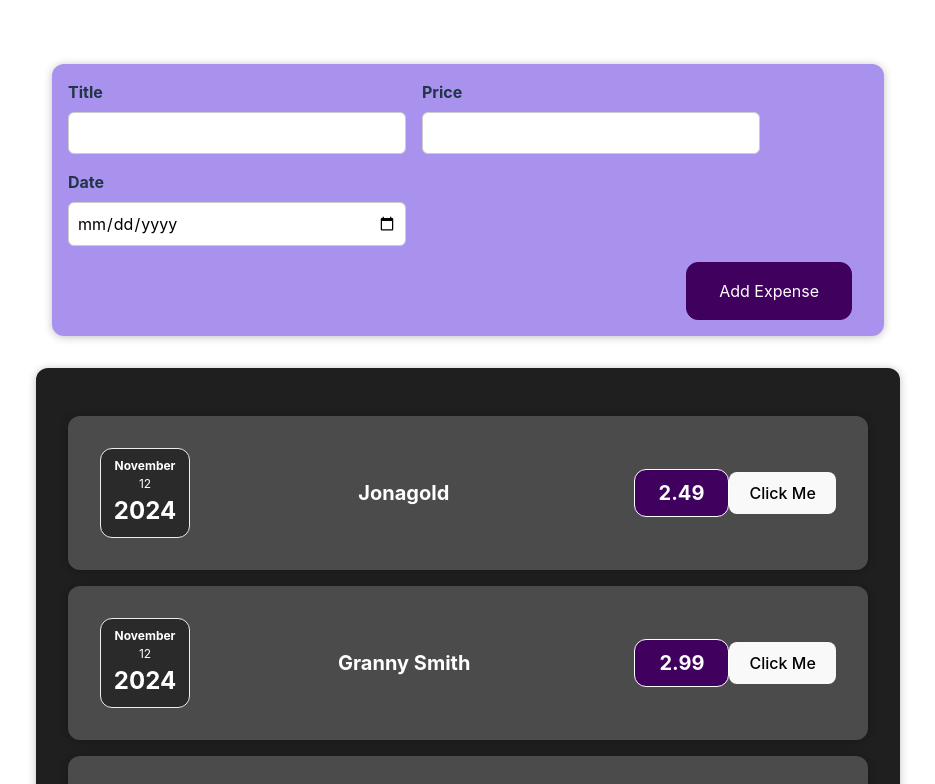
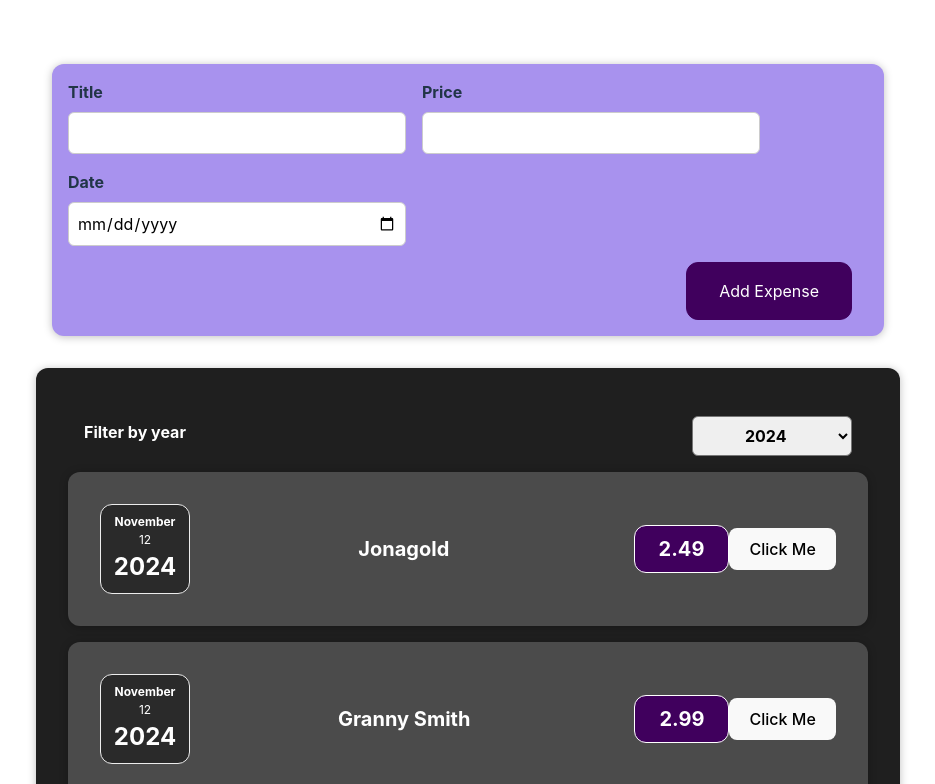
Before and after one commit to arturkeerd/React, a React (Vite) app: page / in a window 1280 px wide. Shown: the top 784 px of the page, without its empty margins (172-1107 px from the left). Built offline with nearby package versions, Linux system fonts and the light colour scheme.

Commit message:
added Year filter

```diff
--- a/src/components/Expenses/Expenses.jsx
+++ b/src/components/Expenses/Expenses.jsx
@@ -1,10 +1,22 @@
+import { useState } from 'react'
+import ExpensesFilter from './ExpensesFilter.jsx'
 import ExpenseItem from './ExpenseItem.jsx'
 import Card from '../UI/Card.jsx'
 import './Expenses.css'
 
 const Expenses = (props) => {
+
+  const [filteredYear, setFilteredYear] = useState('2024')
+
+  const filterChangeHandler = (selectedYear) => {
+    setFilteredYear(selectedYear);
+    console.log(`Your data in Expenses.jsx ${selectedYear}`);
+  }
+
     return (
     <Card className='expenses'>
+      <ExpensesFilter selectedYear={filteredYear} onChangeFilter={filterChangeHandler} />
+
       <ExpenseItem data={props.expenses[0]}/>
       <ExpenseItem data={props.expenses[1]}/>
       <ExpenseItem data={props.expenses[2]}/>
--- /dev/null
+++ b/src/components/Expenses/ExpensesFilter.css
@@ -0,0 +1,24 @@
+.expenses-filter {
+    color: white;
+    padding: 0 1rem;
+}
+
+.expenses-filter__control {
+    display: flex;
+    width: 100%;
+    align-items: center;
+    justify-content: space-between;
+    margin: 1rem 0;
+}
+
+.expenses-filter label {
+    font-weight: bold;
+    margin-bottom: 0.5rem;
+}
+
+.expenses-filter select {
+    font: inherit;
+    padding: 0.5rem 3rem;
+    font-weight: bold;
+    border-radius: 6px;
+}
--- /dev/null
+++ b/src/components/Expenses/ExpensesFilter.jsx
@@ -0,0 +1,25 @@
+import React from 'react';
+
+import './ExpensesFilter.css';
+
+const ExpensesFilter = (props) => {
+
+    const dropdownChangeHandler = (event) => {
+        props.onChangeFilter(event.target.value);
+    }
+
+    return (
+        <div className='expenses-filter'>
+            <div className='expenses-filter__control'>
+                <label>Filter by year</label>
+                <select value={props.selectedYear} onChange={dropdownChangeHandler}>
+                    <option value='2023'>2023</option>
+                    <option value='2024'>2024</option>
+                    <option value='2025'>2025</option>
+                </select>
+            </div>
+        </div>
+    );
+};
+
+export default ExpensesFilter;
```
